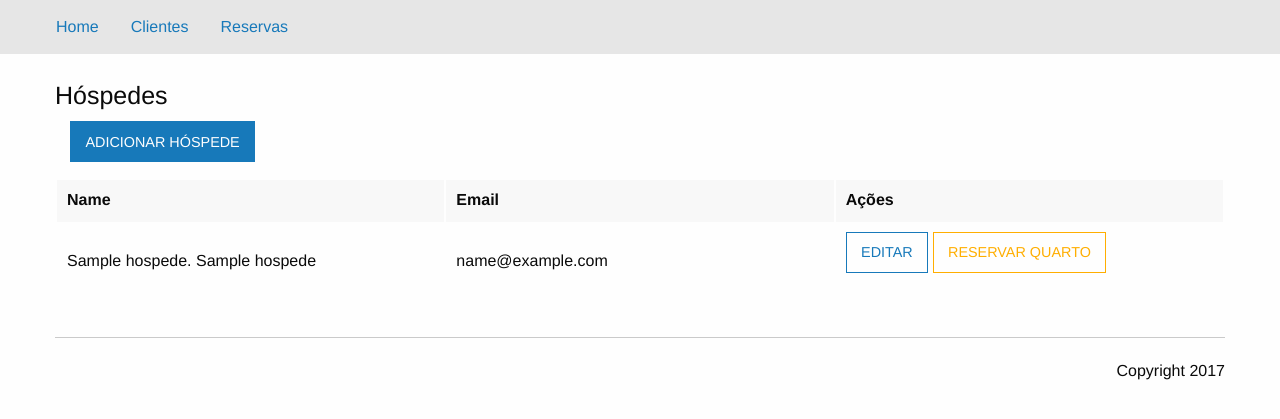
After one commit to randercarlos/scr-reservas, a Symfony app: template app/Resources/views/hospede/index.html.twig in a window 1280 px wide. The commit adds this page. Shown: the top 419 px of the page. Run offline with Twig, Linux system fonts and the light colour scheme; the template is opened without the code that fills it: most values are stand-ins (such as "Sample title", 1, 10 or a date in 2020); some libraries are stand-ins or nearby versions.

Commit message:
Desenvolvido a listagem de hóspedes

```diff
--- /dev/null
+++ b/app/Resources/views/hospede/index.html.twig
@@ -0,0 +1,34 @@
+{% extends 'template.html.twig' %}
+
+{% block body %}
+
+    <div class="row">
+        <div class="medium-12 large-12 columns">
+            <h4>Hóspedes</h4>
+            <div class="medium-3  columns"><a class="button" href="">ADICIONAR HÓSPEDE</a></div>
+
+            <table class="stack">
+                <thead>
+                    <tr>
+                      <th width="200">Name</th>
+                      <th width="200">Email</th>
+                      <th width="200">Ações</th>
+                    </tr>
+                </thead>
+                <tbody>
+                {% for hospede in hospedes %}
+                    <tr>
+                        <td>{{ hospede.titulo | capitalize }}. {{ hospede.nome }}</td>
+                        <td>{{ hospede.email }}</td>
+                        <td>
+                            <a class="hollow button" href="">EDITAR</a>
+                            <a class="hollow button warning" href="">RESERVAR QUARTO</a>
+                        </td>
+                    </tr>
+                {% endfor %}
+                </tbody>
+            </table>
+        </div>
+    </div>
+
+{% endblock %}
--- a/app/Resources/views/template.html.twig
+++ b/app/Resources/views/template.html.twig
@@ -19,7 +19,7 @@
                 <div class="top-bar-left">
                     <ul class="dropdown menu" data-dropdown-menu>
                         <li><a href="{{ path('index.homepage') }}">Home</a></li>
-                        <li><a href="">Clientes</a></li>
+                        <li><a href="{{ path('hospede.index') }}">Clientes</a></li>
                         <li><a href="">Reservas</a></li>
                     </ul>
                 </div>
--- a/src/AppBundle/Controller/ReservaController.php
+++ b/src/AppBundle/Controller/ReservaController.php
@@ -5,6 +5,7 @@ namespace AppBundle\Controller;
 use Sensio\Bundle\FrameworkExtraBundle\Configuration\Route;
 use Symfony\Bundle\FrameworkBundle\Controller\Controller;
 use Symfony\Component\HttpFoundation\Request;
+use Sensio\Bundle\FrameworkExtraBundle\Configuration\Method;
 
 class ReservaController extends Controller
 {
```
Also changed, not shown: src/AppBundle/Controller/HospedeController.php (+13 -1 lines).
